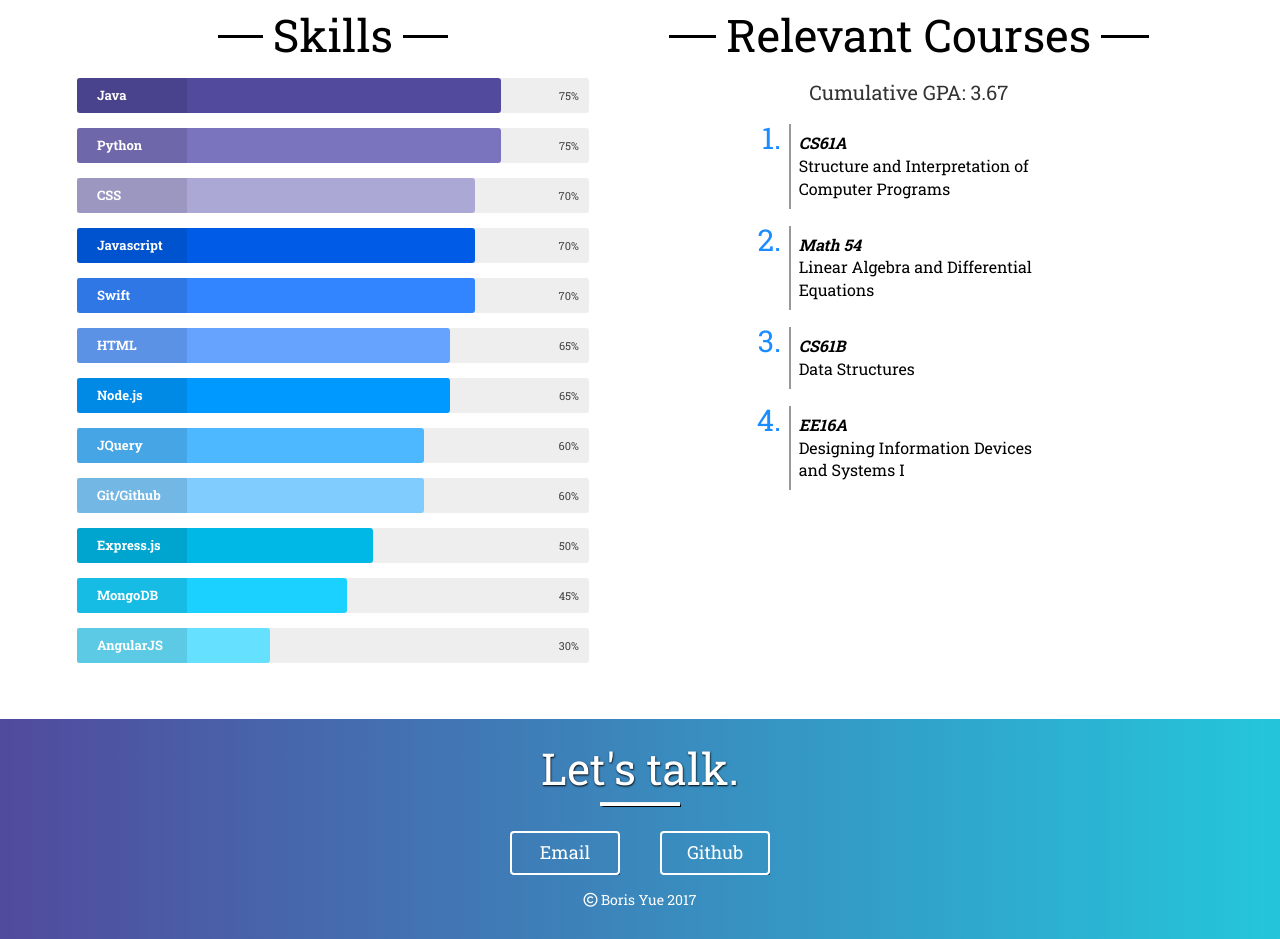
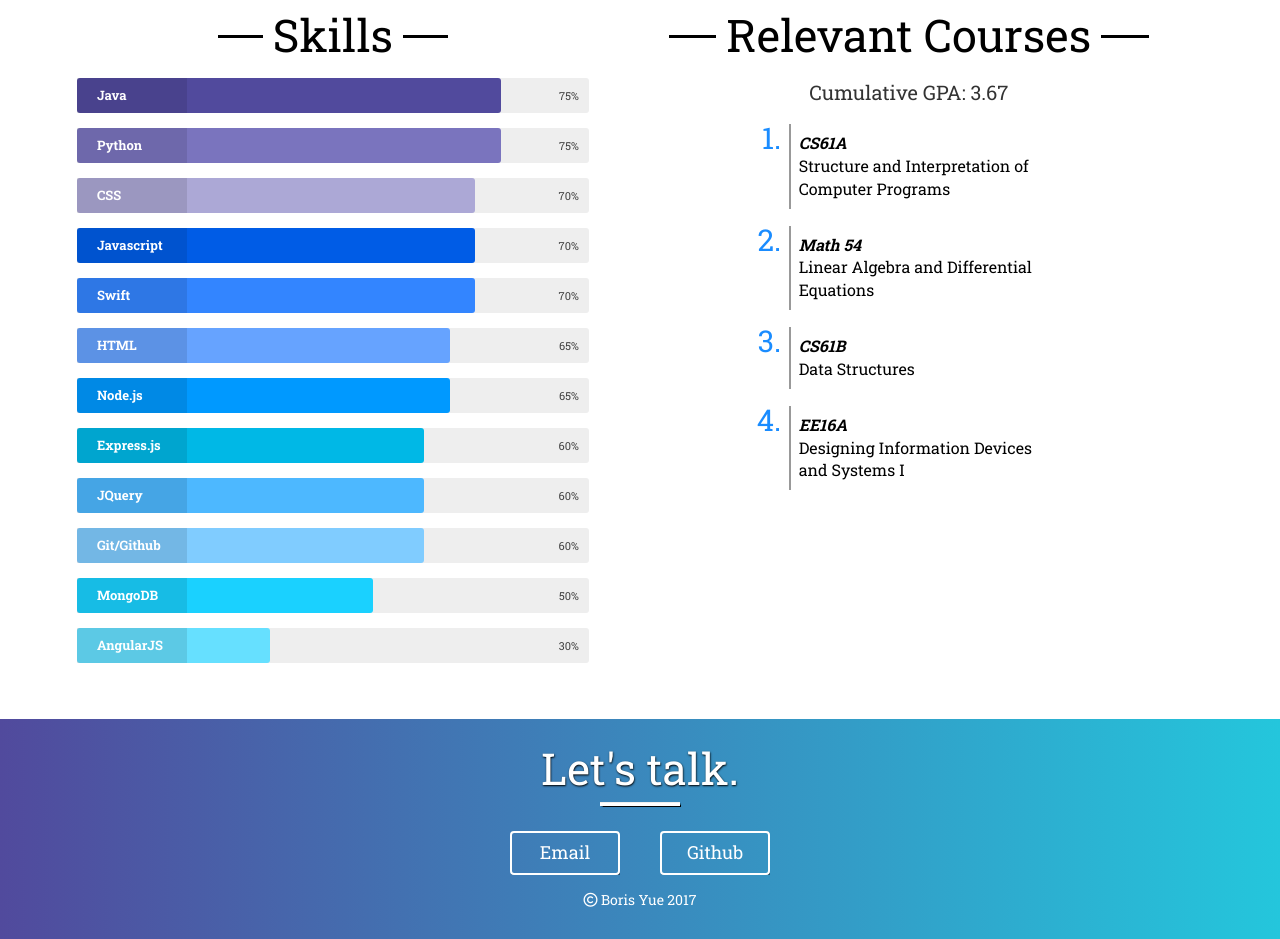
Before and after one commit to borisyue1/Personal-Site, a website: page index.html in a window 1280 px wide. Shown: the part 2295-3234 px from the top of the page. Drawn offline with nearby package versions, Linux system fonts and the light colour scheme.

Commit message:
changed skills ercentages

```diff
--- a/index.html
+++ b/index.html
@@ -216,6 +216,11 @@
 						<div class="skill-bar-percent">65%</div>
 					</div>
 					<div class="skillbar" data-percent="60%">
+						<div class="skillbar-title" style="background:#00b8e6;"><span>Express.js</span></div>
+						<div class="skillbar-bar"style="background:#00b8e6;"></div>
+						<div class="skill-bar-percent">60%</div>
+					</div>
+					<div class="skillbar" data-percent="60%">
 						<div class="skillbar-title" style="background:#4db8ff;"><span>JQuery</span></div>
 						<div class="skillbar-bar"style="background:#4db8ff;"></div>
 						<div class="skill-bar-percent">60%</div>
@@ -226,14 +231,9 @@
 						<div class="skill-bar-percent">60%</div>
 					</div>
 					<div class="skillbar" data-percent="50%">
-						<div class="skillbar-title" style="background:#00b8e6;"><span>Express.js</span></div>
-						<div class="skillbar-bar"style="background:#00b8e6;"></div>
-						<div class="skill-bar-percent">50%</div>
-					</div>
-					<div class="skillbar" data-percent="45%">
 						<div class="skillbar-title" style="background:#1ad1ff;"><span>MongoDB</span></div>
 						<div class="skillbar-bar" style="background:#1ad1ff;"></div>
-						<div class="skill-bar-percent">45%</div>
+						<div class="skill-bar-percent">50%</div>
 					</div>
 					<div class="skillbar" data-percent="30%">
 						<div class="skillbar-title" style="background:#66e0ff;"><span>AngularJS</span></div>
```
